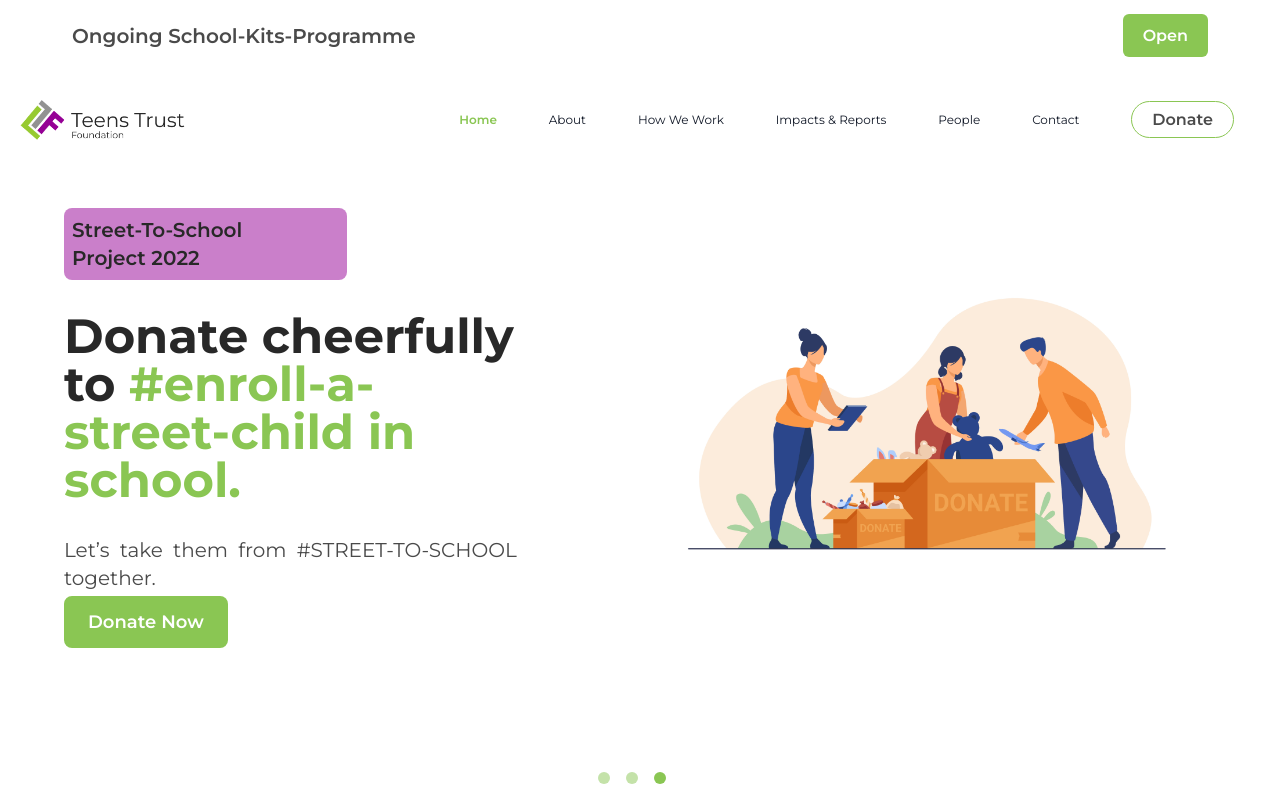
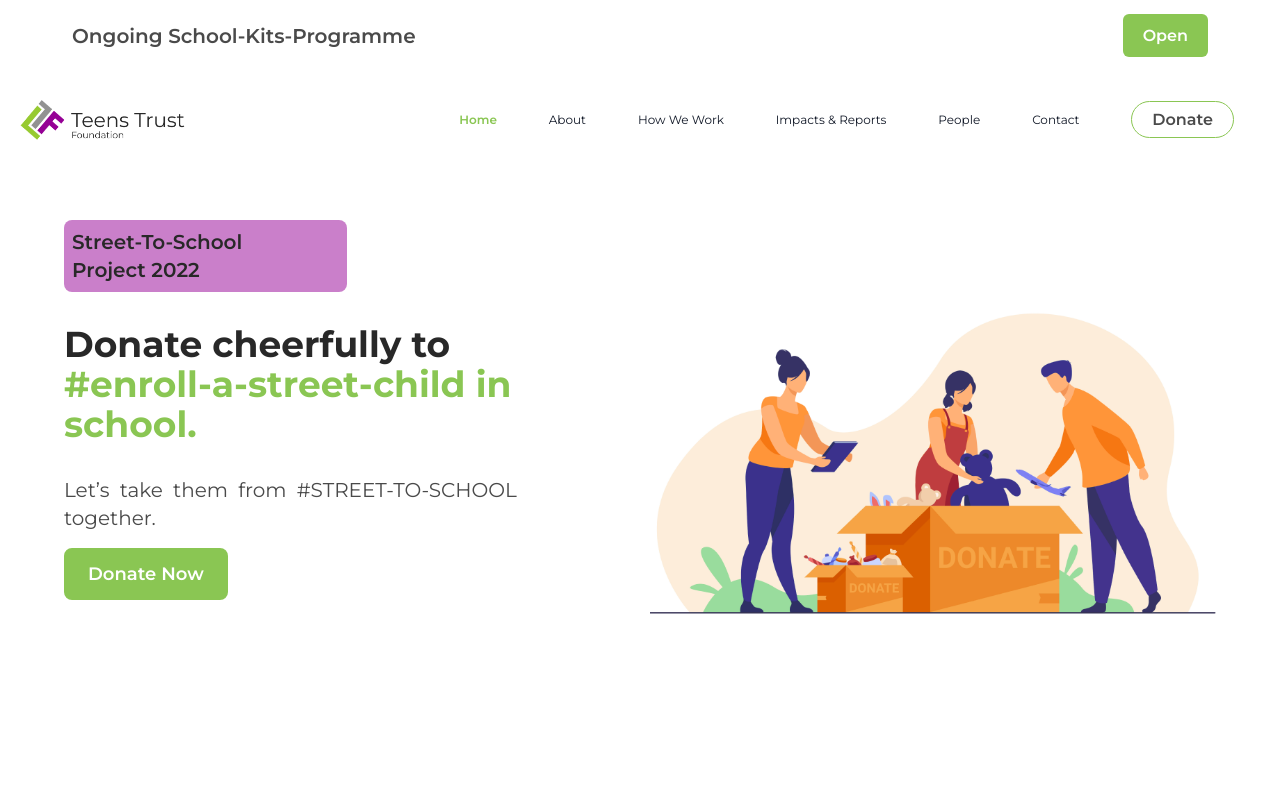
Before and after one commit to murytarlah/teentrust-frontend, a React (Vite) app: page / in a window 1280 px wide. Shown: the top 794 px of the page. Built offline with nearby package versions, Linux system fonts and the light colour scheme.

Commit message:
added image for hero of home page

```diff
--- a/src/pages/Home/Home.jsx
+++ b/src/pages/Home/Home.jsx
@@ -122,29 +122,30 @@ const Home = () => {
 				</div>
 				<div className={styles.hero}>
 					<div className={styles.hero_content_2}>
-						<h3>Street-To-School <br /> Project 2022</h3>
+						<h3>
+							Street-To-School <br /> Project 2022
+						</h3>
 						<h1>Do you know an out-of-school child in your street? Or a child about to drop out of school?</h1>
 						<p>Then, Nominate a street child for #STREET-TO-SCHOOL. Help that child today!</p>
 					</div>
 					<div className={styles.hero_image}>
-						<img src="/assets/hero-image1.png" alt="" />
+						<img src="/assets/hero-image2.png" alt="" />
 					</div>
-					<button
-						onClick={() => {
-							window.scrollTo({
-								top: 0,
-								left: 0,
-								behavior: 'smooth',
-							});
-							navigate('/donate');
-						}}
-					>
-						<Link>Nominate now</Link>
+					<button>
+						<a
+							href="https://zfrmz.com/BGkkjNK7cPhcUJvIMVRE"
+							target={'_blank'}
+							// className={'bg-secondary-main p-3 px-5 text-white rounded-md font-semibold'}
+						>
+							Nominate Now
+						</a>
 					</button>
 				</div>
 				<div className={styles.hero}>
 					<div className={styles.hero_content_3}>
-						<h3>Street-To-School <br /> Project 2022</h3>
+						<h3>
+							Street-To-School <br /> Project 2022
+						</h3>
 						<h1>
 							Donate cheerfully to <span>#enroll-a-street-child in school.</span>
 						</h1>
--- a/src/pages/Home/Home.module.css
+++ b/src/pages/Home/Home.module.css
@@ -7,7 +7,7 @@
 	/* Tablet Styles */
 
 	/* Desktop Styles */
-	@apply lg:grid-cols-2 lg:grid-rows-[repeat(6,minmax(0px,auto))] lg:justify-items-start lg:items-center lg:gap-y-0 lg:gap-x-5;
+	@apply lg:grid-cols-2 lg:grid-rows-[repeat(6,minmax(85px,auto))] lg:justify-items-start lg:items-center lg:gap-y-0 lg:gap-x-5;
 }
 
 .dot{
@@ -31,15 +31,15 @@
 }
 
 .hero_content_2 h3, .hero_content_3 h3{
-	@apply bg-primary bg-opacity-50 md:w-1/2 p-2 rounded-lg text-xl font-semibold
+	@apply bg-primary bg-opacity-50 md:w-1/2 p-2 rounded-lg text-xl font-semibold animate-slide-right
 }
 
 .hero_content_1 h1, .hero_content_2 h1, .hero_content_3 h1 {
 	/* Mobile Styles */
-	@apply text-3xl font-bold my-4 animate-slide-left;
+	@apply text-2xl font-bold my-4 animate-slide-left;
 
 	/* Desktop Styles */
-	@apply lg:text-5xl lg:my-8 lg:w-4/5;
+	@apply lg:text-4xl lg:my-8 lg:w-4/5;
 }
 
 .hero_content_1 h1 > span, .hero_content_2 h1 > span, .hero_content_3 h1 > span {
```
Also changed, not shown: public/assets/hero-image2.png (added), public/assets/hero-image3.png.
